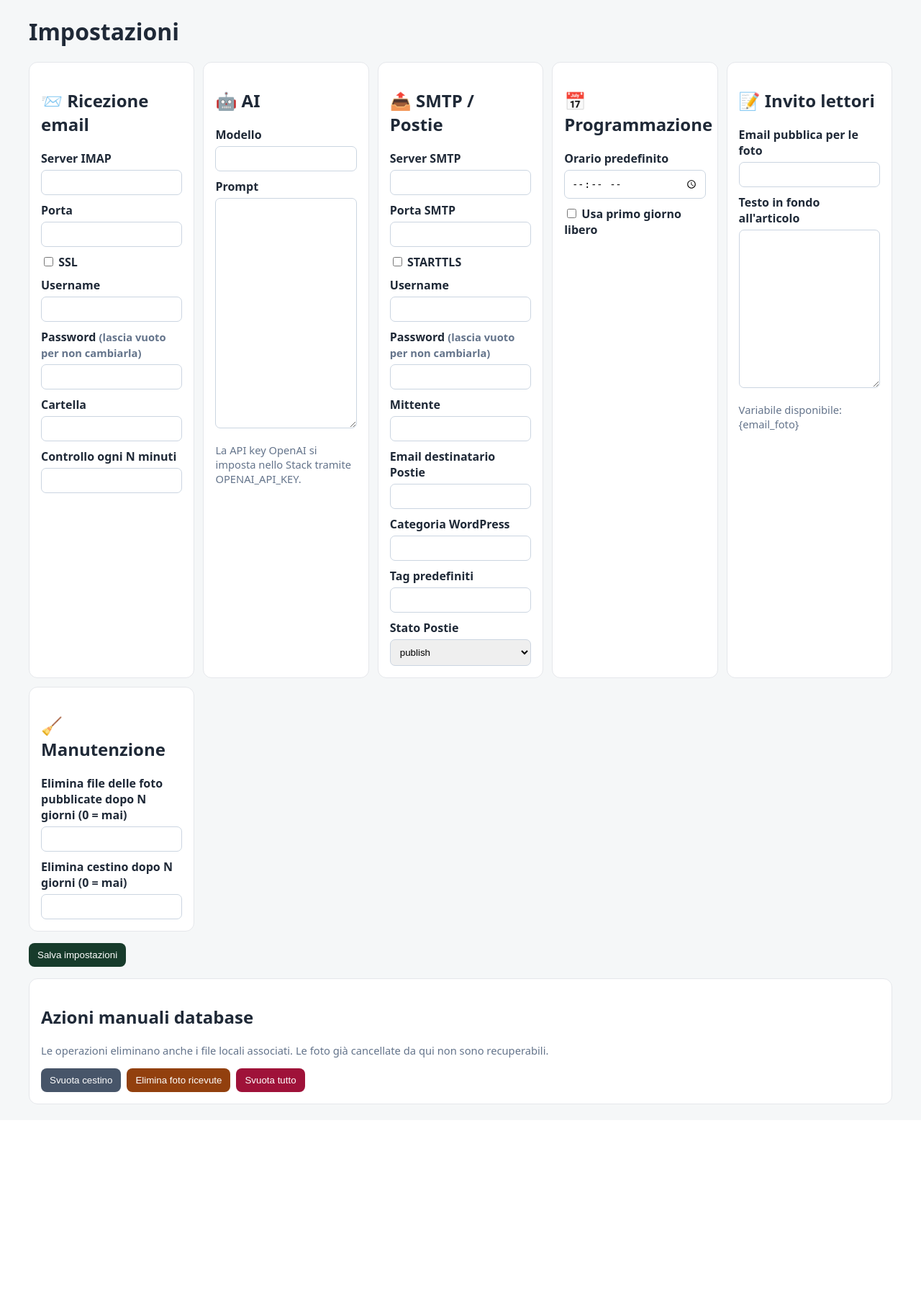
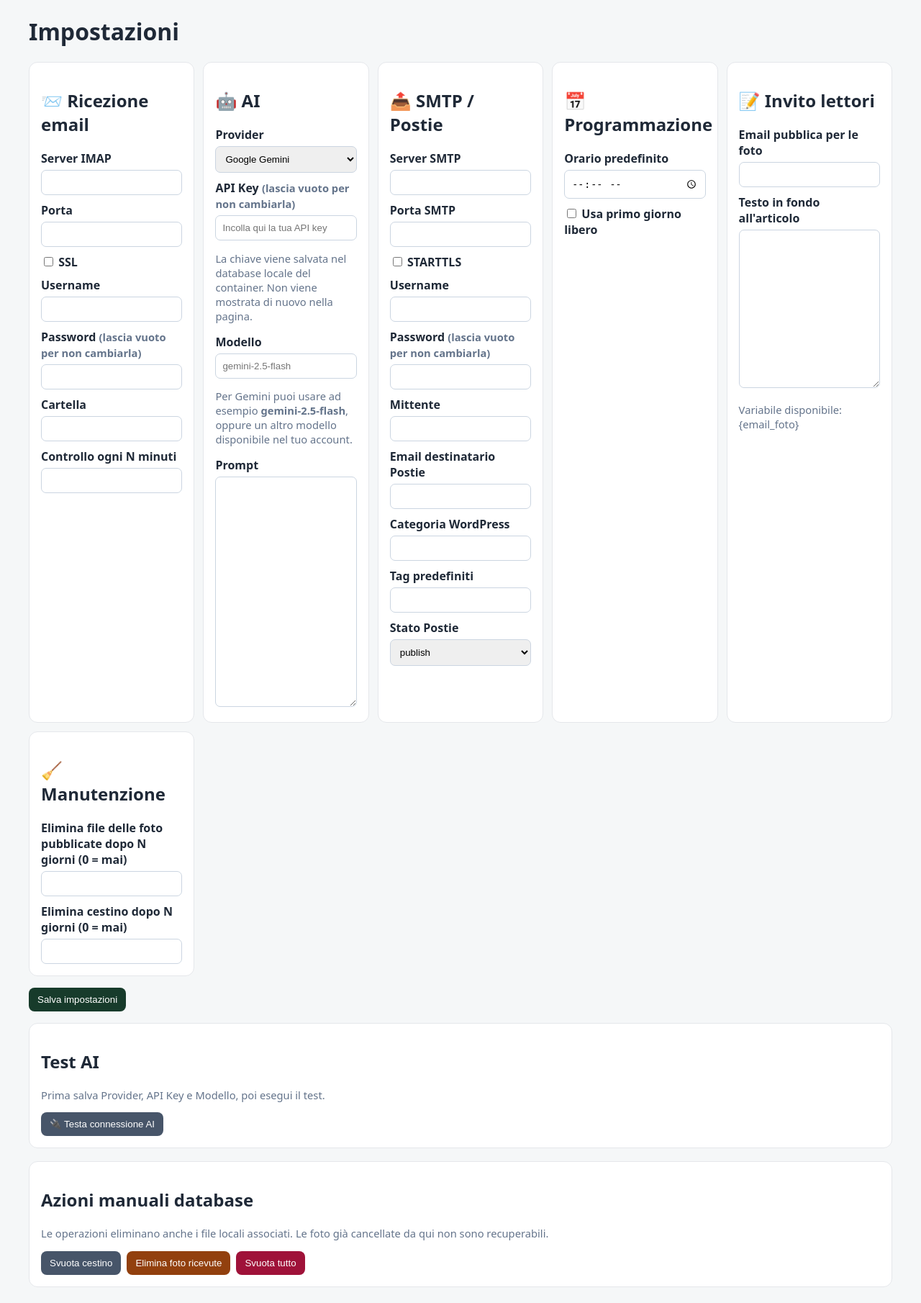
Before and after one commit to Niki206cc/Foto-del-giorno, a Flask app: template app/templates/settings.html in a window 1280 px wide. Shown: the part 50-1860 px from the top of the page at 72% size. Before the commit the page ends 1584 px from the top, so only its background shows below. Run offline with Flask 3, Linux system fonts and the light colour scheme; the template is opened without the code that fills it, so the values that code supplies are empty; parts of the project's set-up code (start-up, migrations or seed data) failed here and were passed over.

Commit message:
Add Gemini API key and provider controls to settings

```diff
--- a/app/templates/settings.html
+++ b/app/templates/settings.html
@@ -16,9 +16,17 @@
 
 <div class="card">
 <h2>🤖 AI</h2>
-<label>Modello</label><input name="ai_model" value="{{s.ai_model}}">
+<label>Provider</label>
+<select name="ai_provider">
+  <option value="gemini" {% if s.ai_provider=='gemini' %}selected{% endif %}>Google Gemini</option>
+  <option value="openai" {% if s.ai_provider=='openai' %}selected{% endif %}>OpenAI</option>
+</select>
+<label>API Key <span class="muted">(lascia vuoto per non cambiarla)</span></label>
+<input name="ai_api_key" type="password" autocomplete="new-password" placeholder="Incolla qui la tua API key">
+<p class="muted">La chiave viene salvata nel database locale del container. Non viene mostrata di nuovo nella pagina.</p>
+<label>Modello</label><input name="ai_model" value="{{s.ai_model}}" placeholder="gemini-2.5-flash">
+<p class="muted">Per Gemini puoi usare ad esempio <b>gemini-2.5-flash</b>, oppure un altro modello disponibile nel tuo account.</p>
 <label>Prompt</label><textarea name="ai_prompt" style="min-height:320px">{{s.ai_prompt}}</textarea>
-<p class="muted">La API key OpenAI si imposta nello Stack tramite OPENAI_API_KEY.</p>
 </div>
 
 <div class="card">
@@ -60,6 +68,14 @@
 <p><button class="btn" type="submit">Salva impostazioni</button></p>
 </form>
 
+<div class="card" style="margin-bottom:18px">
+<h2>Test AI</h2>
+<p class="muted">Prima salva Provider, API Key e Modello, poi esegui il test.</p>
+<form action="{{url_for('settings_test_ai')}}" method="post">
+<button class="btn alt" type="submit">🔌 Testa connessione AI</button>
+</form>
+</div>
+
 <div class="card">
 <h2>Azioni manuali database</h2>
 <p class="muted">Le operazioni eliminano anche i file locali associati. Le foto già cancellate da qui non sono recuperabili.</p>
```
